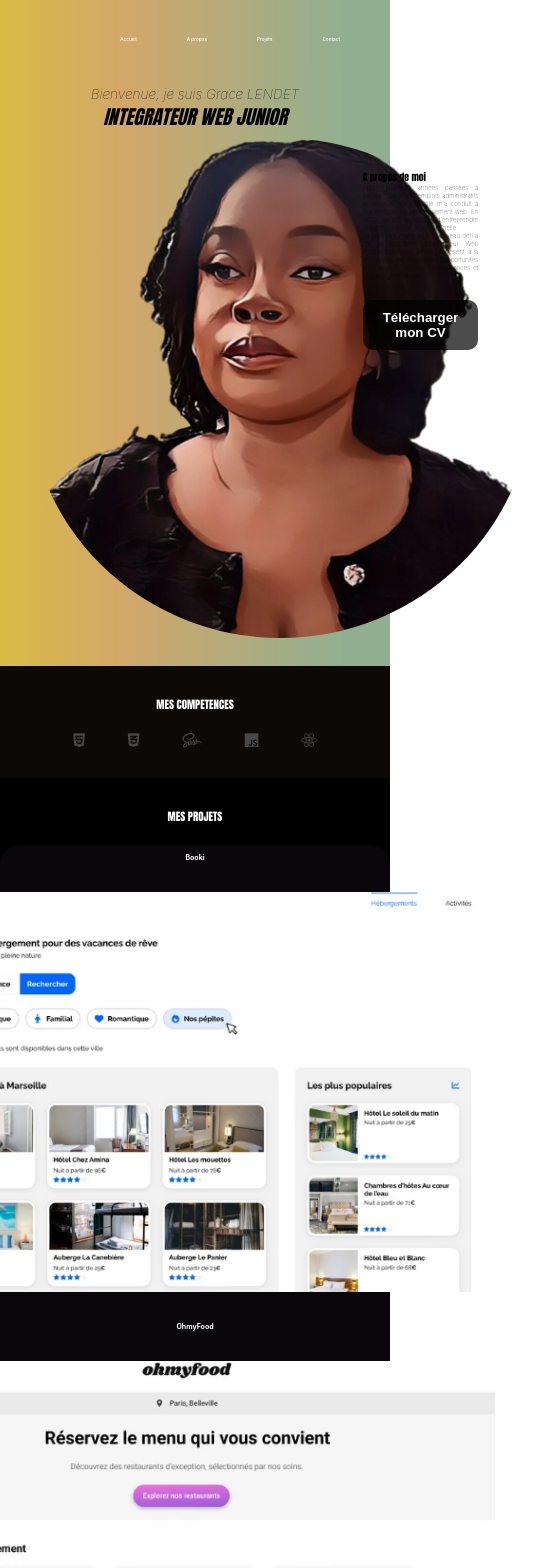
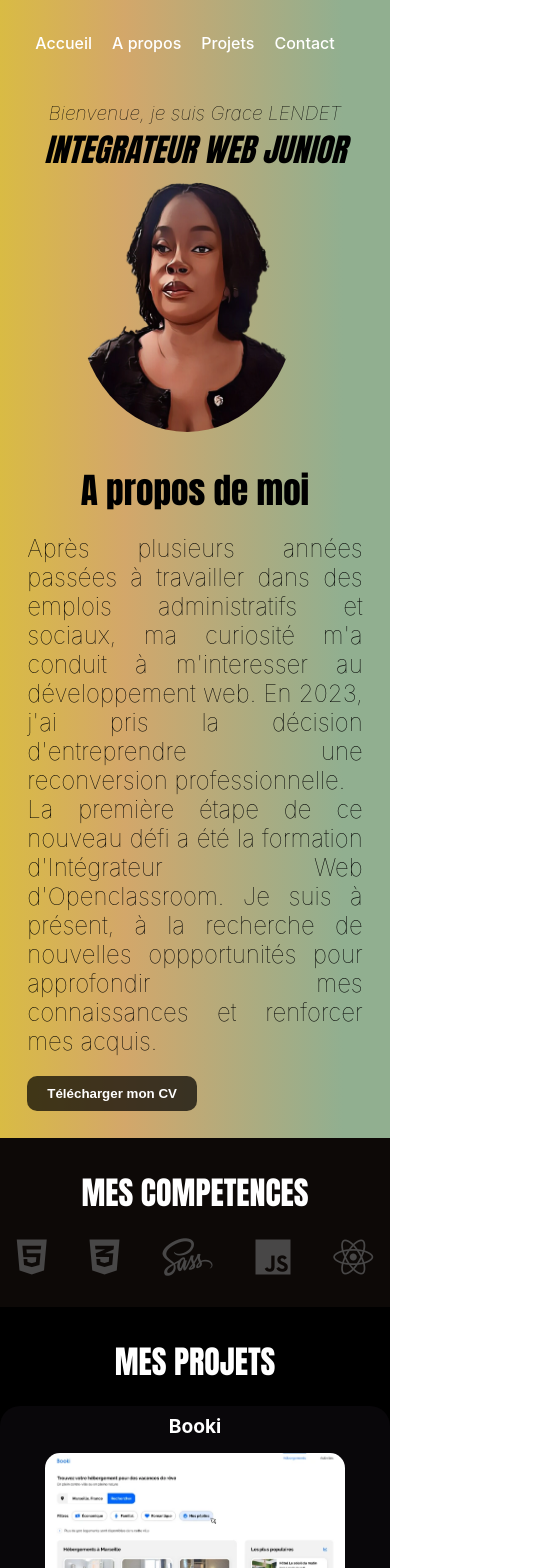
Before and after one commit to graceldt/Portfolio, a React (Create React App) app: page / in a window 390 px wide. Shown: the top 1568 px of the page, 534 px wide, since content can reach past the window. Built offline with nearby package versions, Linux system fonts and the light colour scheme.

Commit message:
integration responsive, modification font size

```diff
--- a/src/App.css
+++ b/src/App.css
@@ -32,7 +32,7 @@ nav li {
 nav a {
   text-decoration: none;
   color: #fff;
-  font-size: 1.2vw;
+  font-size: 1rem;
   font-weight: 500;
 }
 
@@ -57,7 +57,7 @@ nav a {
 
 .name{
   font-weight: 100;
-  font-size: 3.5vw;
+  font-size: 3vw;
   font-style:italic;
 }
 
@@ -65,7 +65,7 @@ nav a {
   font-family: "Anton", sans-serif;
   font-weight: 400;
   font-style:italic;
-  font-size: 5vw;
+  font-size: 4vw;
 }
 
 .picture{
@@ -76,6 +76,7 @@ nav a {
 }
 .picture img {
   border-radius: 50%;
+  max-width: 100%;
 }
 
 .AboutContainer{
@@ -100,13 +101,13 @@ nav a {
   font-family: "Anton", sans-serif;
   font-weight: 400;
   font-style: normal;
-  font-size: 2.5vw;
+  font-size: 2.2rem;
   text-align: start;
 }
 
 .presentation p {
   font-weight: 100;
-  font-size: 1.6vw;
+  font-size: 1.5rem;
   padding-bottom: 20px;
   text-align: justify;
 }
@@ -130,7 +131,7 @@ nav a {
   font-family: "Anton", sans-serif;
   font-weight: 400;
   font-style: normal;
-  font-size: 2.8vw;
+  font-size: 2rem;
   text-align: center;
   padding-top: 30px;
   padding-bottom: 20px;
@@ -151,7 +152,7 @@ nav a {
 .fa-brands{
   color: rgb(72, 71, 71);
   cursor: pointer;
-  font-size: 4vw;
+  font-size: 4.5rem;
 }
 .SkillsContainer{
   background: #0D0907 ;
@@ -199,7 +200,7 @@ nav a {
   text-decoration: none;
   color: #fff;
   padding-bottom: 5%;
-  font-size: 1.8vw;
+  font-size: 1.2rem;
 }
 
 .details{
@@ -213,8 +214,9 @@ nav a {
   align-items: center;
   text-align: center;
   background-color: rgba(0, 0, 0, 0.8);
+  border: 2px solid #fff;
   border-radius: 15px;
-  font-size: 1.2vw;
+  font-size: 1.2rem;
 }
 
 
@@ -224,7 +226,7 @@ nav a {
   border: 1px solid #fff;
   background: #fff;
   font-weight: bold;
-  font-size: 1vw;
+  font-size: 1rem;
   cursor: pointer;
 }
 
@@ -233,7 +235,7 @@ nav a {
 }
 
 .links a {
-  font-size: 1.2vw;
+  font-size: 1.2rem;
   color:#fff ;
   text-decoration: underline;
 
@@ -288,10 +290,72 @@ input {
 }
 
 .fa-github{
-  font-size: 2vw;
+  font-size: 1.2rem;
   color: #000;
 }
 .footer-text {
   padding-top: 1%;
   font-weight: bold;
 }
+/****** Media queries ***********/
+
+
+/* Small devices (phones, less than 768px) */
+@media (max-width: 767.98px) {
+  .header{
+    justify-content: center;
+    padding: 2% 0% 2% 0%;
+  }
+
+  nav li {
+    padding-right: 20px;
+  }
+
+  .name {
+    font-size: 1.2rem;
+  }
+  .job {
+    font-size: 2rem;
+}
+  .picture {
+    width: 65%;
+    height: 250px;
+    padding-left: 15% ;
+}
+.title_presentation {
+  text-align: center;
+  padding-bottom: 5%;
+}
+  .me-presentation{
+    display: flex;
+    flex-direction: column;
+  }
+
+  .fa-brands {
+    font-size: 2.5rem;
+  }
+  .card {
+    width: 300px;
+    height: 200px;
+  }
+
+  .card img {
+    height: 200px;
+    width: 100%;
+
+  }
+
+  .details{
+    height: 200px;
+    width: 100%;
+    font-size: 1rem;
+  }
+  .tag{
+    font-size: .6rem;
+  }
+
+  .links a {
+    font-size: 1rem;
+
+  }
+}
```
